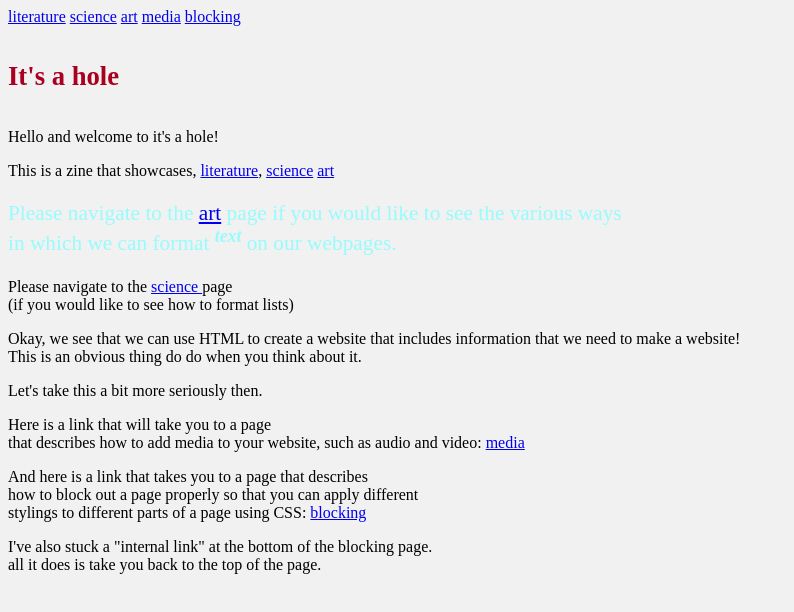
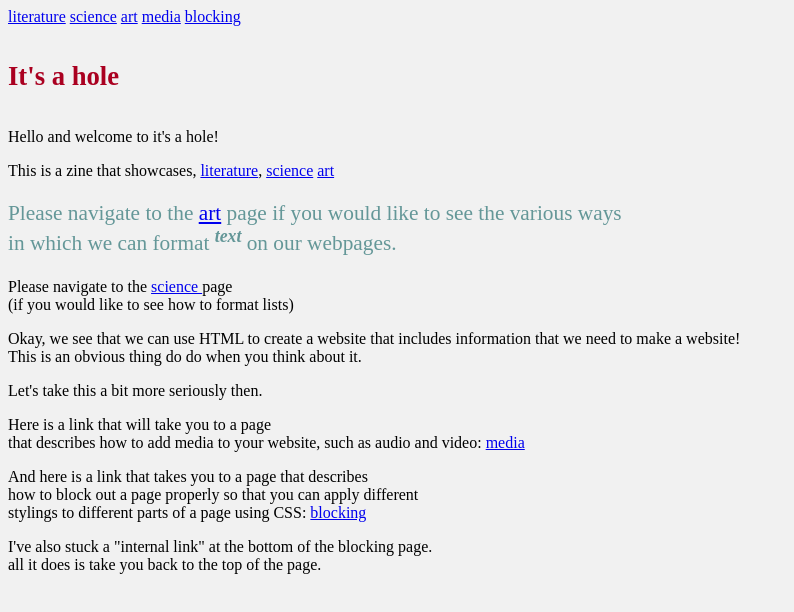
Before and after one commit to jmurphy172/jmurphy172.github.io, a plain HTML site: page index.html in a window 1280 px wide. Shown: the whole page, without its empty margins (0-794 px from the left). Drawn offline with Linux system fonts and the light colour scheme.

Commit message:
style by section

```diff
--- a/mystyle.css
+++ b/mystyle.css
@@ -77,7 +77,7 @@ body {
 
 #art123 {
  font-size: 16pt;
- color: rgb(152,251,252)
+ color: rgb(100,151,152)
 }
 
 /* The hashtag # above is very important to this rule as it tells the css matcher that what comes after that hashtag must match the id attribute of some element.  */
```
